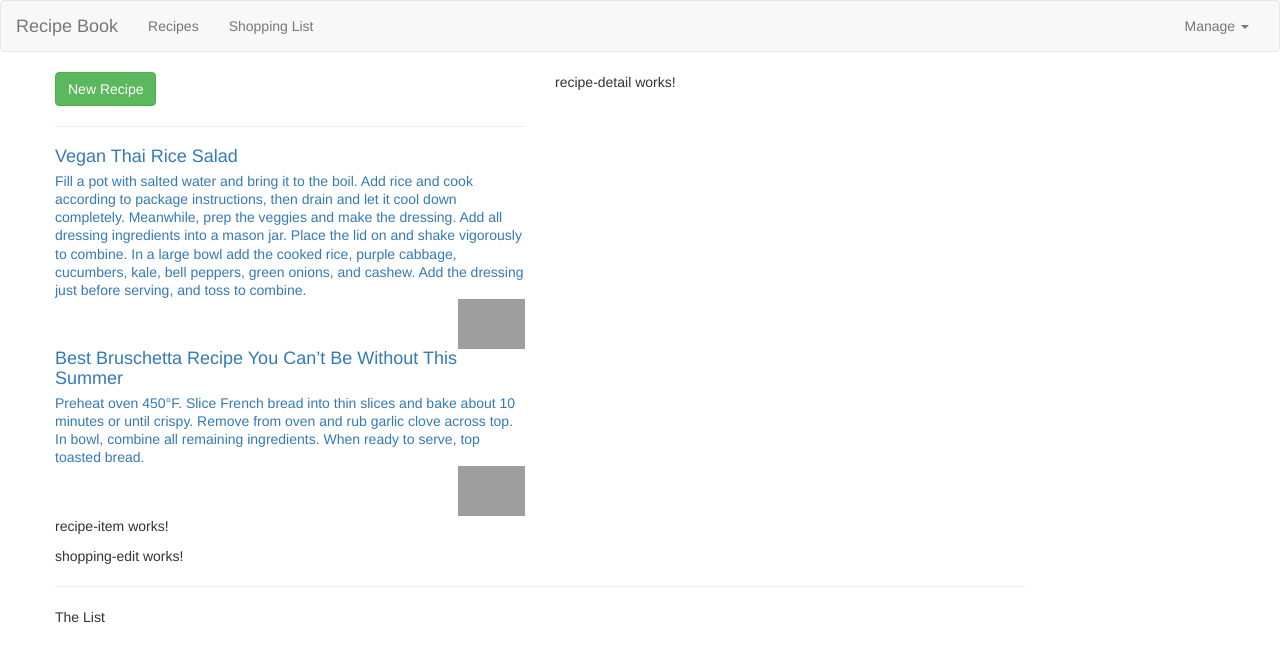
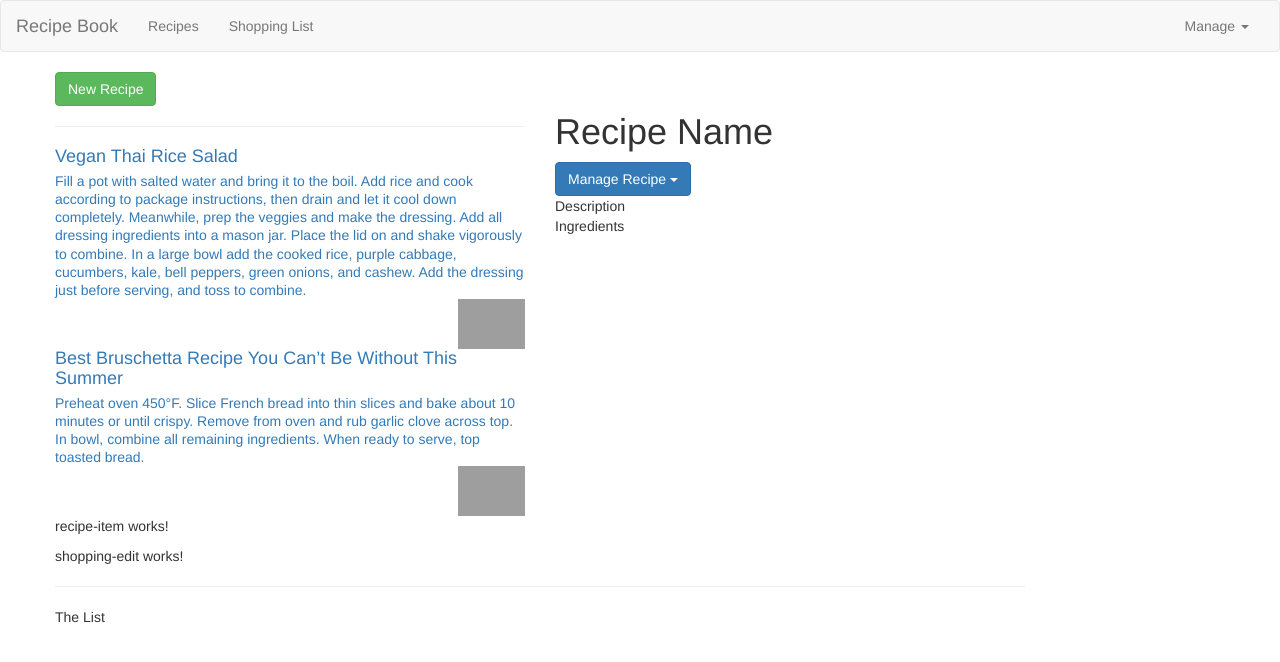
Before and after one commit to alexandrupp/angularShoppingList, an Angular app: page / in a window 1280 px wide. Shown: the top 662 px of the page. Built offline with nearby package versions, Linux system fonts and the light colour scheme; grey boxes are pictures that could not be loaded.

Commit message:
12. Displaying Recipe Details

```diff
--- a/src/app/recipes/recipe-detail/recipe-detail.component.html
+++ b/src/app/recipes/recipe-detail/recipe-detail.component.html
@@ -1 +1,34 @@
-<p>recipe-detail works!</p>
+<div class="row">
+    <div class="col-xs-12">
+        <img src="" alt="" class="img-responseive">
+    </div>
+</div>
+<div class="row">
+    <div class="col-xs-12">
+        <h1>Recipe Name</h1>
+    </div>
+</div>
+<div class="row">
+    <div class="col-xs-12">
+        <div class="btn-group">
+            <button type="button" class="btn btn-primary dropdown-toggle">
+                Manage Recipe <span class="caret"></span>
+            </button>
+            <ul class="dropdown-menu">
+                <li><a href="#">To Shopping List</a></li>
+                <li><a href="#">Edit Recipe</a></li>
+                <li><a href="#">Delete Recipe</a></li>
+            </ul>
+        </div>
+    </div>
+</div>
+<div class="row">
+    <div class="col-xs-12">
+        Description
+    </div>
+</div>
+<div class="row">
+    <div class="col-xs-12">
+        Ingredients
+    </div>
+</div>
```
